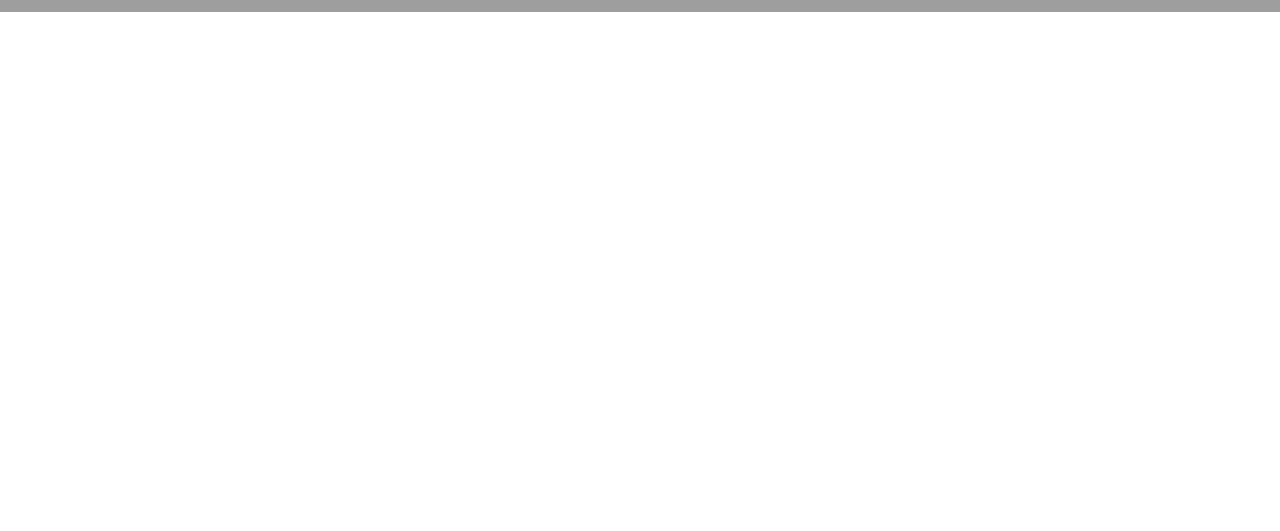
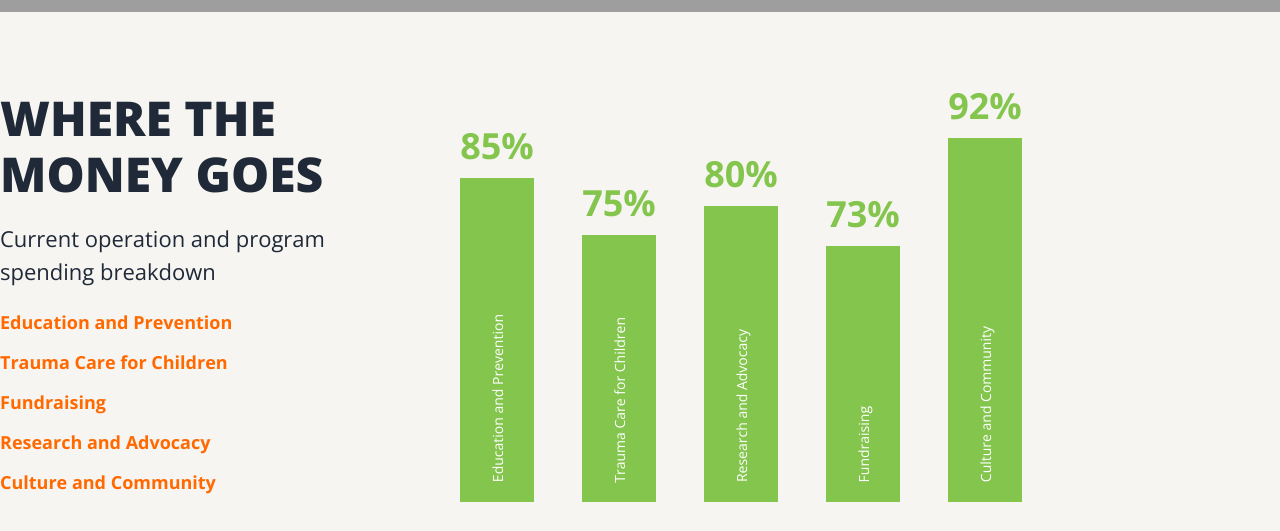
Before and after one commit to admirerbrown/Together, a React (Vite) app in the folder client/: page / in a window 1280 px wide. Shown: the part 3271-3802 px from the top of the page. Before the commit the page ends 3283 px from the top, so only its background shows below. Built offline with nearby package versions, Linux system fonts and the light colour scheme; grey boxes are pictures that could not be loaded.

Commit message:
mission details section draft

```diff
--- a/client/src/App.css
+++ b/client/src/App.css
@@ -18,3 +18,8 @@ body{
   width: 100%;
   height:1000px;
 }
+
+.upside{
+  writing-mode: vertical-lr;
+transform: rotate(180deg);
+}
--- /dev/null
+++ b/client/src/Components/bars.jsx
@@ -0,0 +1,91 @@
+import { motion } from 'framer-motion';
+import CountUpAnimation from './counterAnimation';
+
+
+const BarStats = () => {
+    const list = [
+        {
+            level: 85,
+            text: 'Education and Prevention',
+            duration: 2.5,
+            speed: 2500
+        },
+        {
+            level: 75,
+            text: 'Trauma Care for Children',
+            duration: 1.5,
+            speed: 2000
+
+        },
+        {
+            level: 80,
+            text: 'Research and Advocacy',
+            duration: 2,
+            speed: 2300
+
+        },
+        {
+            level: 73,
+            text: 'Fundraising',
+            duration: 1,
+            speed: 2000,
+
+        },
+
+        {
+            level: 92,
+            text: 'Culture and Community',
+            duration: 2.9,
+            speed: 3000
+
+        },
+    ]
+
+    return (
+        <div className='pl-10 flex gap-5 lg:gap-8 xl:gap-12 2xl:gap-16 pt-20'>
+            {list.map((item, index) => (
+                <motion.div key={index + 1} className="relative bg-[#84c54e] h-[410px] w-[40px] md:w-[68px] lg:w-[74px] mb-3 md:mb-8 pb-5 overflow-hidden">
+                    <motion.div className='h-[570px] border-transparent border-none'>
+                        <motion.div
+                            className=" bottom-0 text-center text-xs text-white bg-[#f6f5f2] pb-3 pt-5 flex items-end justify-center overflow-hidden"
+                            style={{ height: `${100 - item.level}%` }}
+                            initial={{ height: '100%' }}
+                            animate={{ height: `${100 - item.level}%` }}
+                            transition={{ delay: 0.6, duration: item.duration }}
+                        >
+
+                            <p className='text-[#84c54e] text-xl md:text-[32px] lg:text-4xl font-bold mt-5'><CountUpAnimation duration={item.speed}>{item.level}</CountUpAnimation>%</p>
+                        </motion.div>
+
+                        <p className='text-[14px] absolute upside text-white w-full flex items-center justify-start bottom-0 mb-5'>{item.text}</p>
+                    </motion.div>
+                </motion.div>
+            ))}
+
+        </div>
+    );
+};
+
+const Summary = () => {
+    return (
+        <div className='flex w-full flex-col md:flex-row items-center'>
+            <div className='flex flex-col font-Open-Sans md:w-[420px] gap-5 pt-5 mt-5'>
+                <h1 className='text-5xl font-Open-Sans font-extrabold leading-[3.5rem]'>WHERE THE MONEY GOES</h1>
+                <p className='text-[22px]'>Current operation and program spending breakdown</p>
+                <ul className='flex flex-col gap-3 text-[#ff6900] font-bold '>
+                    <li className='text-lg'>Education and Prevention</li>
+                    <li className='text-lg'>Trauma Care for Children</li>
+                    <li className='text-lg'>Fundraising</li>
+                    <li className='text-lg'>Research and Advocacy</li>
+                    <li className='text-lg'>Culture and Community</li>
+                </ul>
+            </div>
+
+            <BarStats></BarStats>
+        </div>
+
+    )
+
+}
+
+export default Summary;
--- /dev/null
+++ b/client/src/Components/counterAnimation.jsx
@@ -0,0 +1,29 @@
+import { useEffect, useState } from 'react';
+
+
+const easeOutQuad = t => t * (2 - t);
+const frameDuration = 1000 / 60;
+
+const CountUpAnimation = ({ children, duration }) => {
+	const countTo = parseInt(children, 10);
+	const [count, setCount] = useState(0);
+
+	useEffect(() => {
+		let frame = 0;
+		const totalFrames = Math.round(duration / frameDuration);
+		const counter = setInterval(() => {
+			frame++;
+			const progress = easeOutQuad(frame / totalFrames);
+			setCount(countTo * progress);
+
+			if (frame === totalFrames) {
+				clearInterval(counter);
+			}
+		}, frameDuration);
+
+	}, [countTo, duration]);
+
+	return Math.floor(count);
+};
+
+export default CountUpAnimation;
--- a/client/src/Components/homepage.jsx
+++ b/client/src/Components/homepage.jsx
@@ -2,6 +2,8 @@ import HeroSection from "./hero"
 import Missions from "./mission"
 import HomeCauses from "./causesSumary"
 import StatsComp from './statsSection'
+import BarStats from './bars';
+import Summary from "./bars";
 
 const HomePage =()=>{
   return (
@@ -10,6 +12,9 @@ const HomePage =()=>{
       <Missions></Missions>
       <HomeCauses></HomeCauses>
       <StatsComp></StatsComp>
+      {/* <BarStats></BarStats> */}
+      <Summary></Summary>
+
     </div>
   )
 }
--- a/client/src/Components/statsSection.jsx
+++ b/client/src/Components/statsSection.jsx
@@ -1,5 +1,5 @@
-import { useEffect, useState } from 'react';
 import { RiArrowRightCircleFill } from "react-icons/ri";
+import CountUpAnimation from "./counterAnimation";
 
 
 const StatsComp = () => {
@@ -48,7 +48,7 @@ const StatsComp = () => {
 								{data.map((item, index) => (
 									<div key={index + 1} className=''>
 										<div className='w-full flex flex-col text-white gap-3'>
-											<h1 className='text-[2.8rem] text-[#ffe400] lg:text-[4rem] font-bold flex'><CountUpAnimation>{item.figure}</CountUpAnimation></h1>
+											<h1 className='text-[2.8rem] text-[#ffe400] lg:text-[4rem] font-bold flex'><CountUpAnimation duration={2000}>{item.figure}</CountUpAnimation></h1>
 											<h2 className='font-bold md:text-[18px] xl:text-[22px] 2xl:text-[24px]'>{item.title}</h2>
 											<p className='text-[13px] md:text-[15px] xl:text-[16px] leading-5 text-zinc-100 w-[270px] md:w-[180px] lg:w-[260px] 2xl:w-[350px] 2xl:leading-7'>{item.text}</p>
 											<div className={`mb-10 md:mb-0 mt-7 md:mt-20 flex items-center justify-center pl-12 md:pl-5 font-bold btn-sm w-[280px] lg:w-[290px] md:w-[220px] 2xl:w-[350px] h-[55px] md:h-[60px] lg:h-[70px] xl:w-[310px] xl:h-[85px] text-white border-none rounded-[0.2rem] text-[16px] xl:text-[24px] ${item.id === 1 ? 'bg-[#e41c26] hover:bg-[#ff6900]' : item.id === 2 ? 'bg-[#ff6900] hover:bg-[#84c54e]' : 'bg-[#84c54e] hover:bg-[#ff6900]'}`}>
@@ -68,29 +68,9 @@ const StatsComp = () => {
 	);
 }
 
-const easeOutQuad = t => t * (2 - t);
-const frameDuration = 1000 / 60;
 
-const CountUpAnimation = ({ children, duration = 2000 }) => {
-	const countTo = parseInt(children, 10);
-	const [count, setCount] = useState(0);
-
-	useEffect(() => {
-		let frame = 0;
-		const totalFrames = Math.round(duration / frameDuration);
-		const counter = setInterval(() => {
-			frame++;
-			const progress = easeOutQuad(frame / totalFrames);
-			setCount(countTo * progress);
-
-			if (frame === totalFrames) {
-				clearInterval(counter);
-			}
-		}, frameDuration);
-
-	}, [countTo, duration]);
-
-	return Math.floor(count);
-};
 
 export default StatsComp;
+
+
+//TODO:CLEAN CODE AND ENSURE THE STATS ANIMATION RUNS ONLY WHEN THE COMPONENT IS REACHED ON THE FIRST TIME
```
